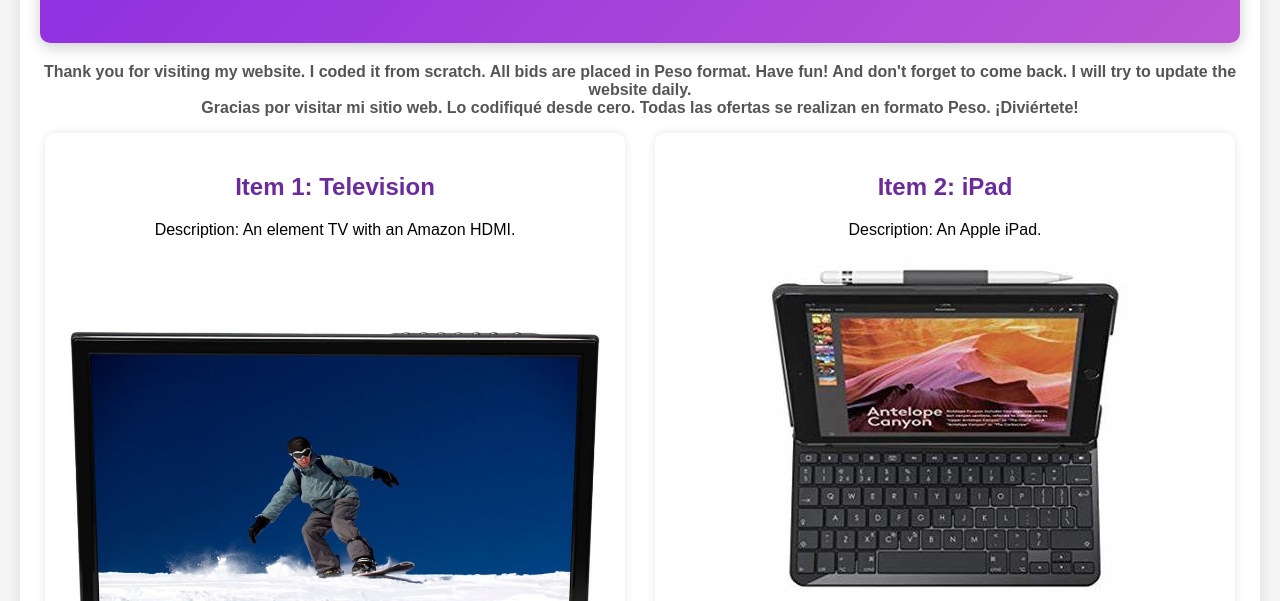
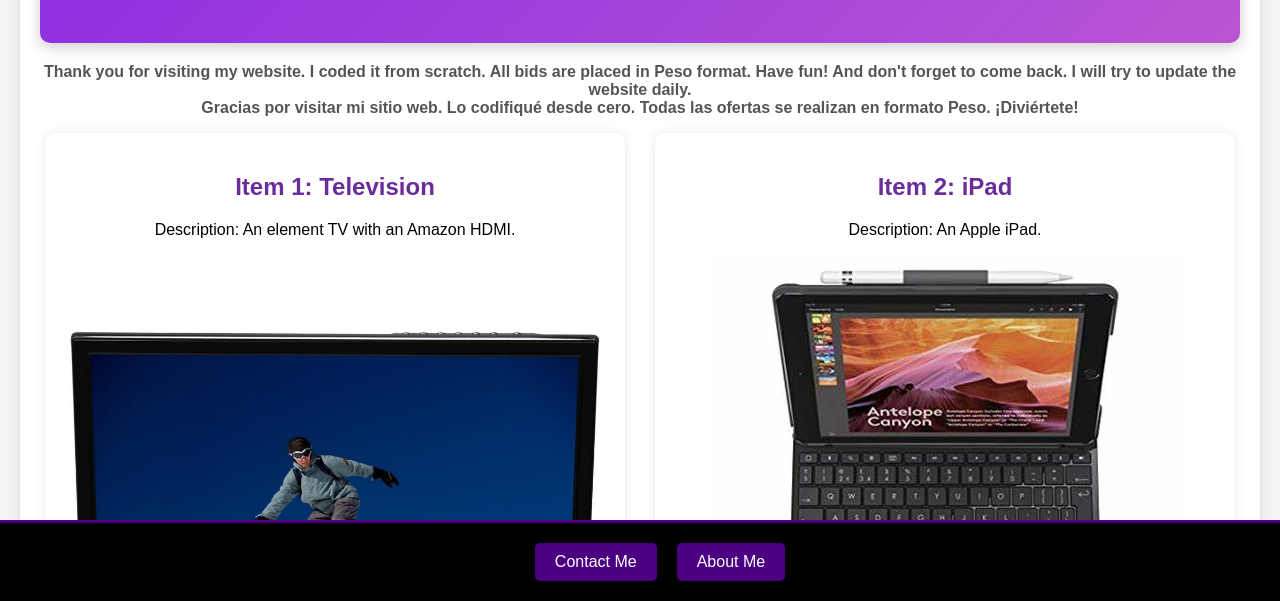
Before and after one commit to luckycharmz1/CharmaineTiendita, a plain HTML site: page index.html in a window 1280 px wide. Shown: the part 199-800 px from the top of the page. Drawn offline with Linux system fonts and the light colour scheme.

Commit message:
added a footer

```diff
--- a/index.html
+++ b/index.html
@@ -212,5 +212,14 @@
             }
         }
     </script>
+
+     <!-- Footer with Contact Me and About Me Buttons -->
+     <footer>
+        <div class="footer-content">
+            <button class="footer-button" onclick="window.location.href='#'">Contact Me</button>
+            <button class="footer-button" onclick="window.location.href='#'">About Me</button>
+        </div>
+    </footer>
+
 </body>
 </html>
--- a/styles.css
+++ b/styles.css
@@ -41,7 +41,6 @@
     margin: 0;
     padding: 0;
 }
-
 
 /* General styling */
 body {
@@ -160,3 +159,35 @@
     font-size: 14px;
     color: #333;
 }
+
+/* Footer Styles */
+footer {
+    border-top: 3px solid #4B0082; /* Purple Border */
+    background-color: #000; /* Black Background */
+    text-align: center;
+    padding: 20px;
+    position: fixed;
+    bottom: 0;
+    width: 100%;
+}
+
+.footer-content {
+    display: flex;
+    justify-content: center;
+    gap: 20px;
+}
+
+.footer-button {
+    background-color: #4B0082; /* Purple Button */
+    color: white;
+    border: none;
+    padding: 10px 20px;
+    font-size: 16px;
+    cursor: pointer;
+    border-radius: 5px;
+    transition: background-color 0.3s ease;
+}
+
+.footer-button:hover {
+    background-color: #6A0DAD; /* Lighter Purple on Hover */
+}
```
